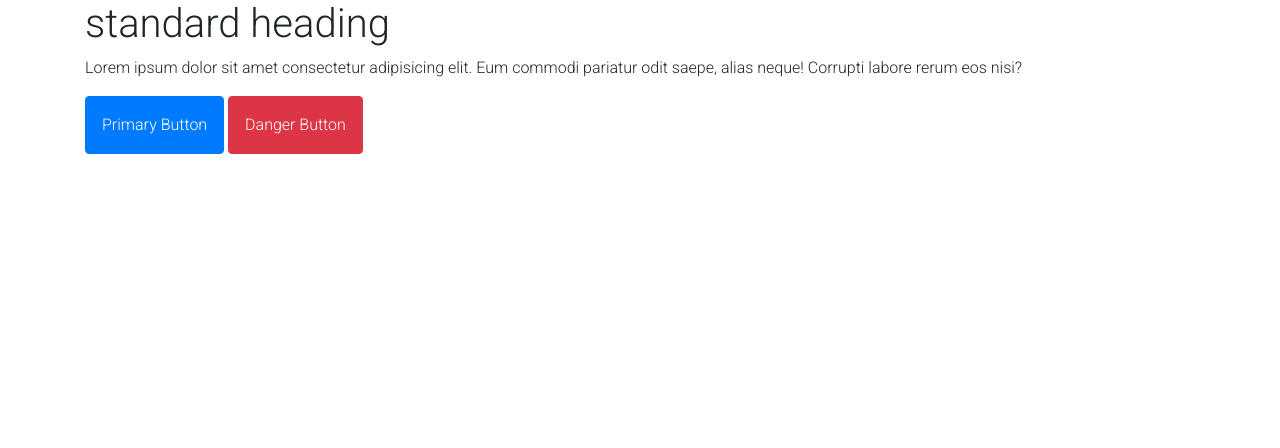
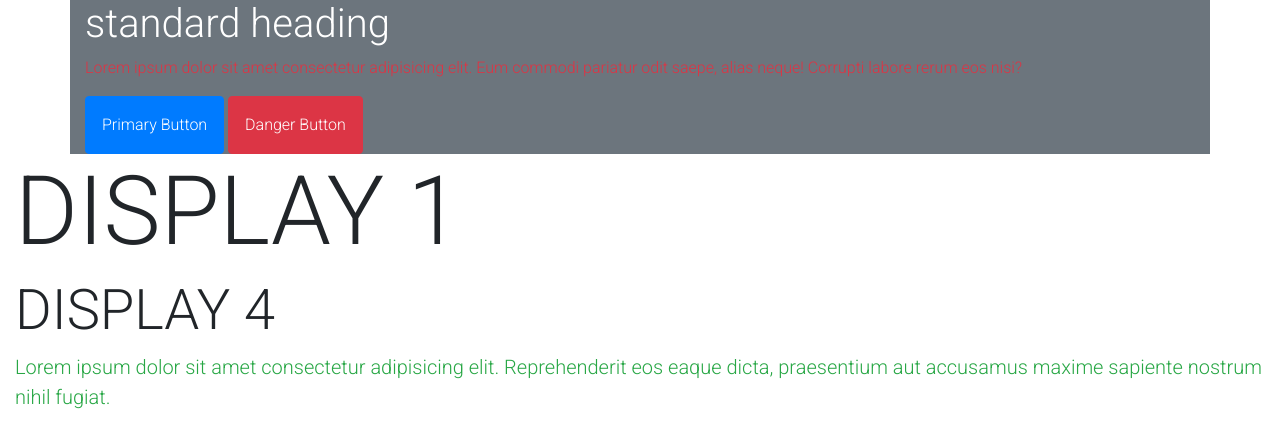
Before and after one commit to Alen002/bootstrap, a plain HTML site: page projectOne/start.html in a window 1280 px wide. Drawn offline with Linux system fonts and the light colour scheme.

Commit message:
added second container

```diff
--- a/projectOne/start.html
+++ b/projectOne/start.html
@@ -14,12 +14,12 @@
 
 </head>
 <body>
-  <!-- Start of main container -->
-  <div class="container">
+  <!-- start of container -->
+  <div class="container bg-secondary text-white">
     <div class="row">
       <div class="col">
         <h1>standard heading</h1>
-        <p>
+        <p class="text-danger">
           Lorem ipsum dolor sit amet consectetur adipisicing elit. Eum commodi pariatur odit saepe, alias neque! Corrupti labore rerum eos nisi?
         </p>
         <button type="button" class="btn btn-primary p-3">Primary Button</button>
@@ -27,7 +27,19 @@
       </div>
     </div>
   </div>
-  <!-- End of main container -->
+  <!-- end of container -->
+
+  <!-- start of container fluid-->
+  <div class="container-fluid">
+    <div class="row">
+      <div class="col">
+        <h1 class="display-1">DISPLAY 1</h1>
+        <h1 class="display-4">DISPLAY 4</h1>
+        <p class="text-success lead">Lorem ipsum dolor sit amet consectetur adipisicing elit. Reprehenderit eos eaque dicta, praesentium aut accusamus maxime sapiente nostrum nihil fugiat.</p>
+      </div>
+    </div>
+  </div>
+  <!-- end of container fluid-->
 
 
   <!-- Jquery and Bootstrap -->
```
